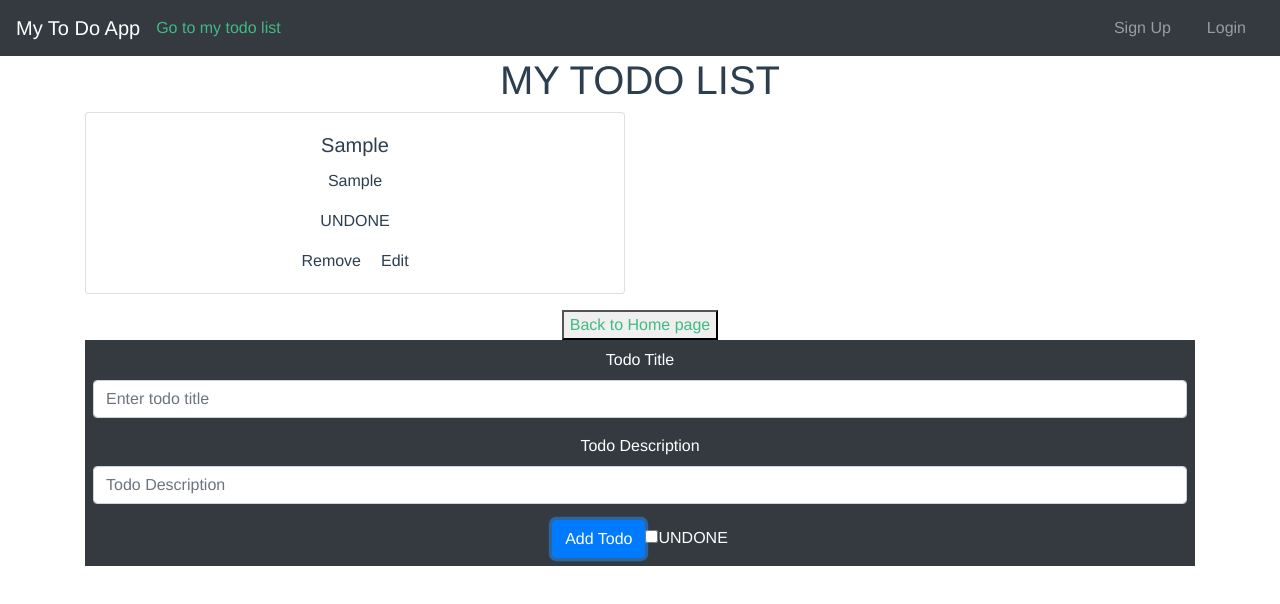
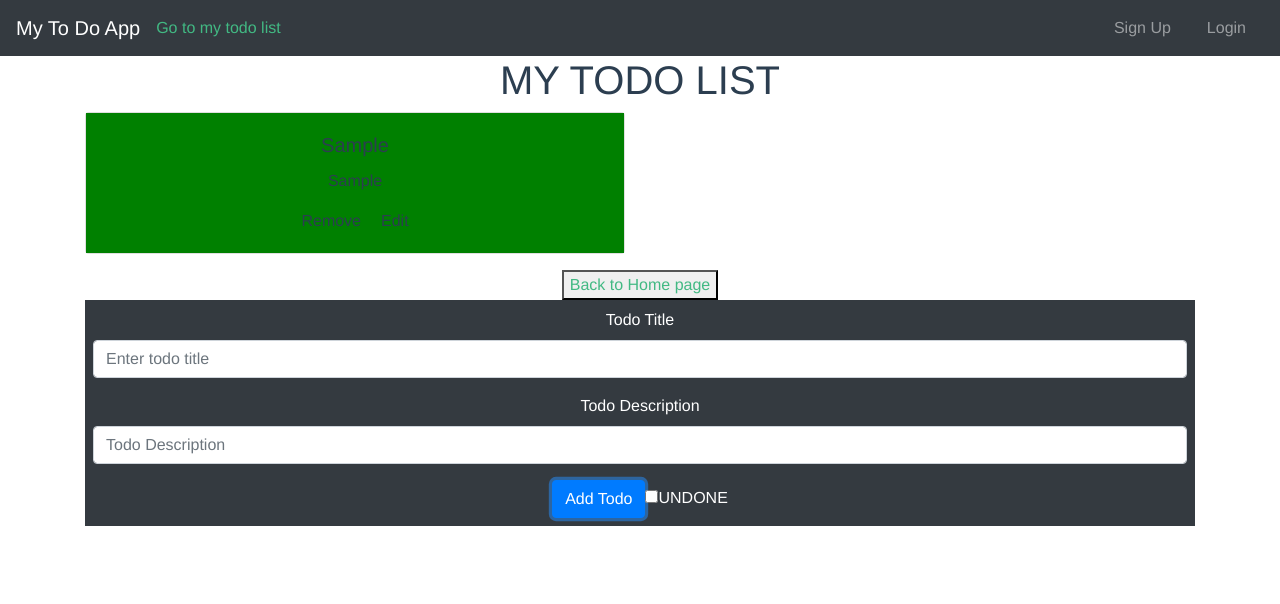
Before and after one commit to dzaja1986/my-todo-app, a Vue app: page /todo-list in a window 1280 px wide. Both pictures are taken after typing "Sample", "Sample" into the empty fields and a click on the button "Add Todo". Shown: the top 604 px of the page. Built offline with nearby package versions, Linux system fonts and the light colour scheme.

Commit message:
sredjena boja pozadine kad je done false ili true

```diff
--- a/src/components/Todo.vue
+++ b/src/components/Todo.vue
@@ -1,32 +1,40 @@
 <template>
   <div class="col-sm-6">
     <div class="card mb-3">
-            <div class="card-body">
+      <div class="card-body" v-bind:class="{red: todo.done, green: !todo.done}">
         <h5 class="card-title">{{ todo.title }}</h5>
         <p class="card-text">{{ todo.description }}</p>
-                <p>{{ todo.done ? 'DONE' : 'UNDONE' }}</p>
+        <!--<p>{{ todo.done ? 'DONE' : 'UNDONE' }}</p>-->
         <span v-on:click="deleteTodo(todo.id)" class="card-link">Remove</span>
         <span v-on:click="editTodo(todo)" class="card-link">Edit</span>
       </div>
     </div>
   </div>
+
 </template>
 
 <script>
+import TodoPage from './TodoPage'
+
 export default {
-    name: 'Todo',
-    props: ['todo'],
+  name: "Todo",
+  props: ["todo"],
   methods: {
     deleteTodo(id) {
-            this.$emit('delete-todo', id);
+      this.$emit("delete-todo", id);
     },
     editTodo(todo) {
-
-            this.$emit('edit-todo', todo);
+      this.$emit("edit-todo", todo);
+    },
   }
-    }
-}
+};
 </script>
 <style>
+.red {
+    background: red;
+}
+.green {
+    background: green;
+}
 
 </style>
--- a/src/components/TodoPage.vue
+++ b/src/components/TodoPage.vue
@@ -32,6 +32,7 @@
           <button v-show="editTodoForm" v-on:click="saveTodo" type="submit" class="btn btn-success">Save Todo</button>
           <input type="checkbox" id="checkbox" v-model="done">
           <label for="checkbox">{{ done ? 'DONE' : 'UNDONE'}}</label>
+
         </form>
       </div>
     </div>
```
Lines whose indentation alone changed are shown as unchanged.
